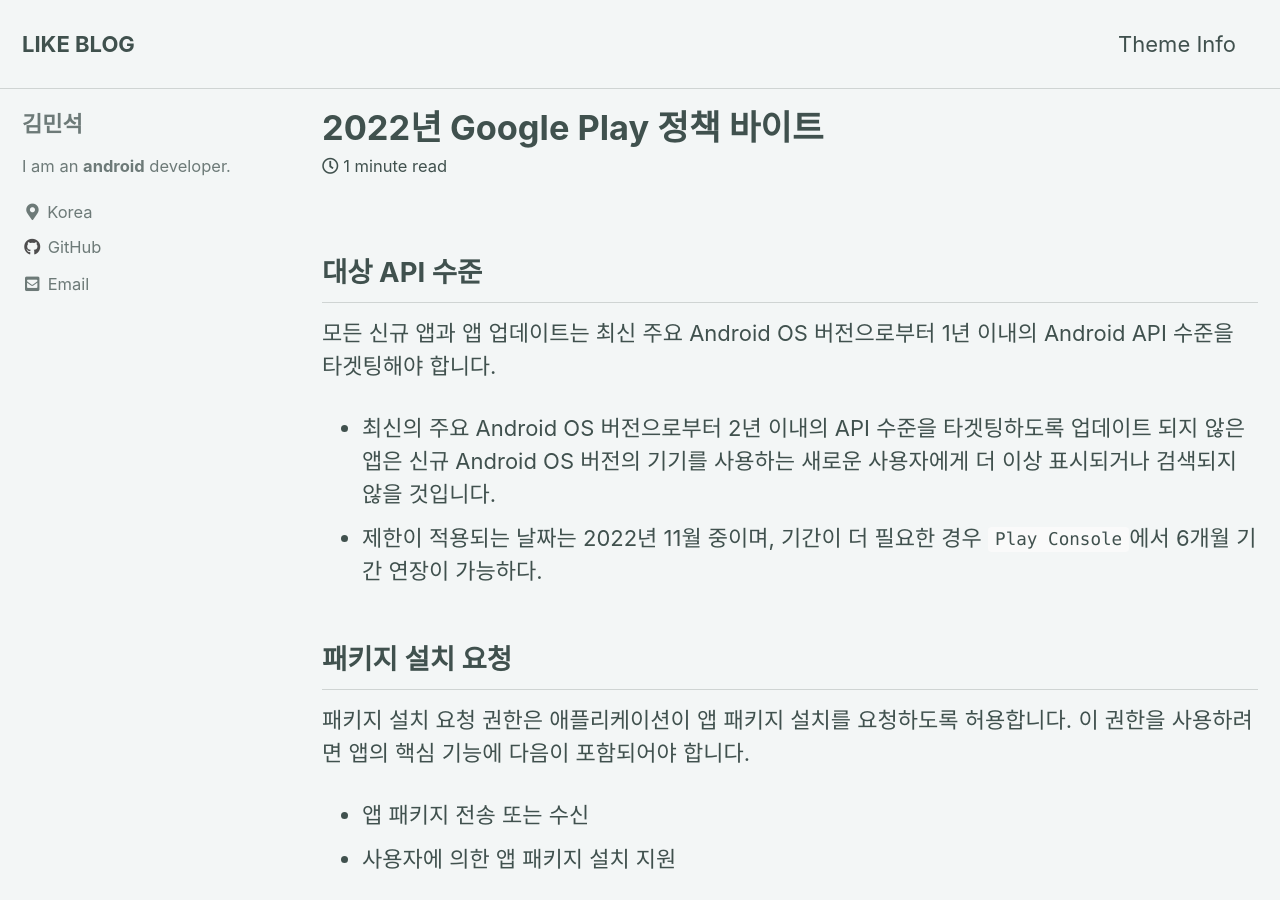
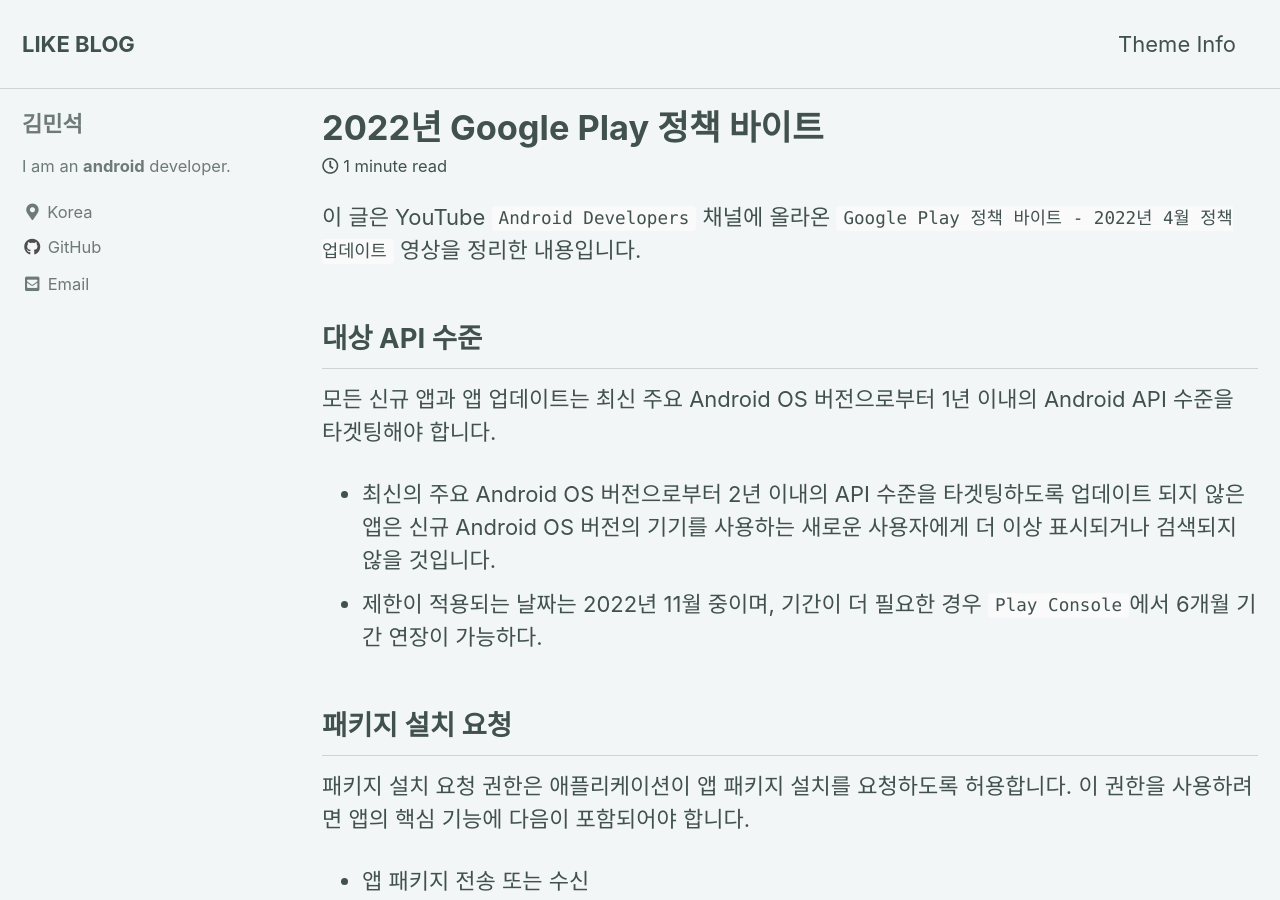
Before and after one commit to sun5066/sun5066.github.io, a Jekyll site: the page built from _posts/2022-04-20-google-play-new-policy.md, in a window 1280 px wide and 900 px high. Built offline with Jekyll 4.4.1, drawn with Linux system fonts in a browser that asks for light colours; cached includes are drawn as plain includes.

Commit message:
헤헤 포스팅

```diff
--- a/_posts/2022-04-20-google-play-new-policy.md
+++ b/_posts/2022-04-20-google-play-new-policy.md
@@ -3,6 +3,8 @@
 date: 2022-04-20 17:20:00 -0400
 categories: policy
 ---
+
+이 글은 YouTube `Android Developers` 채널에 올라온 `Google Play 정책 바이트 - 2022년 4월 정책 업데이트` 영상을 정리한 내용입니다.
 
 ## 대상 API 수준
 
```
